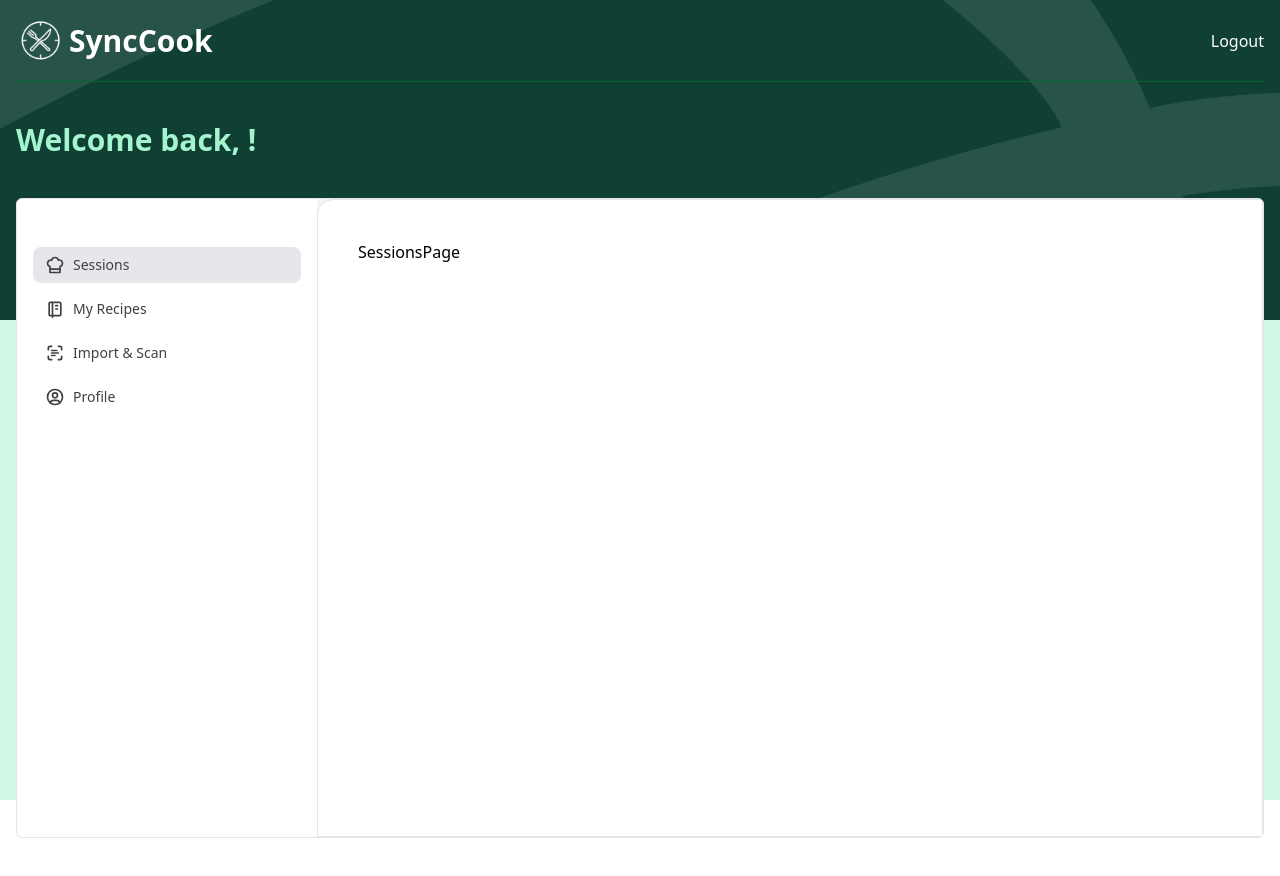
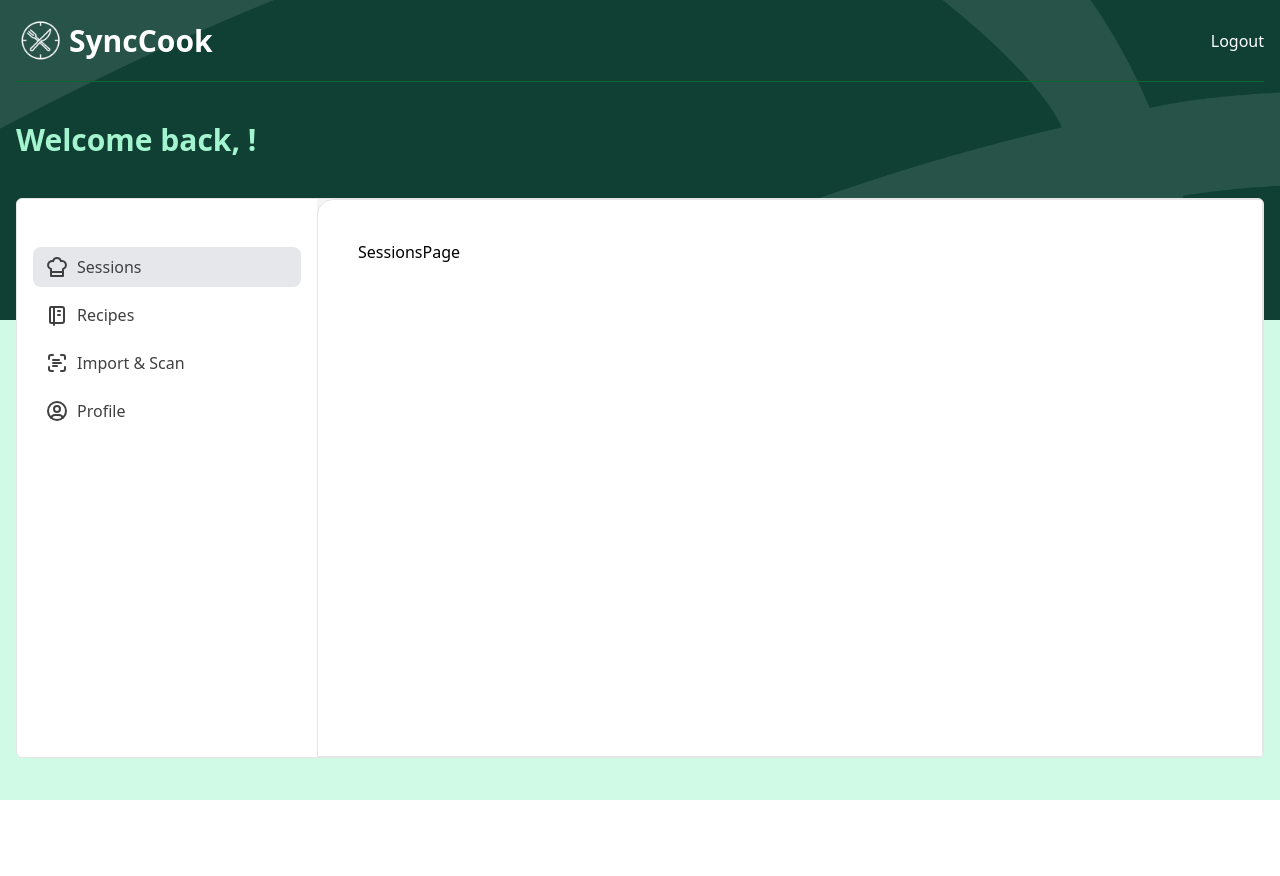
Before and after one commit to xxfmin/synccook, a Next.js app: page /dashboard in a window 1280 px wide. Shown: the top 876 px of the page. After the commit the page ends 838 px from the top, so only its background shows below. Built offline with nearby package versions, Linux system fonts and the light colour scheme; no server answers; sample sign-in values are in the browser's storage.

Commit message:
fixed sidebar items styling

```diff
--- a/components/DashSidebar.tsx
+++ b/components/DashSidebar.tsx
@@ -25,22 +25,22 @@ interface PageConfig {
 const pages: PageConfig[] = [
   {
     label: "Sessions",
-    icon: <IconChefHat className="h-5 w-5 text-neutral-700" />,
+    icon: <IconChefHat className="h-6 w-6 text-neutral-700" />,
     component: <SessionsPage />,
   },
   {
-    label: "My Recipes",
-    icon: <IconNotebook className="h-5 w-5 text-neutral-700" />,
+    label: "Recipes",
+    icon: <IconNotebook className="h-6 w-6 text-neutral-700" />,
     component: <RecipesPage />,
   },
   {
     label: "Import & Scan",
-    icon: <IconTextScan2 className="h-5 w-5 text-neutral-700" />,
+    icon: <IconTextScan2 className="h-6 w-6 text-neutral-700" />,
     component: <ImportScanPage />,
   },
   {
     label: "Profile",
-    icon: <IconUserCircle className="h-5 w-5 text-neutral-700" />,
+    icon: <IconUserCircle className="h-6 w-6 text-neutral-700" />,
     component: <ProfilePage />,
   },
 ];
@@ -55,7 +55,7 @@ export function SidebarDemo() {
     <div
       className={cn(
         "flex w-full flex-1 flex-col overflow-hidden rounded-md border border-neutral-200 bg-gray-100 md:flex-row",
-        "h-[80vh]"
+        "h-[70vh]"
       )}
     >
       <Sidebar open={open} setOpen={setOpen} animate={false}>
@@ -72,7 +72,7 @@ export function SidebarDemo() {
                   )}
                 >
                   {icon}
-                  <span className="text-neutral-700 text-sm">{label}</span>
+                  <span className="text-neutral-700">{label}</span>
                 </button>
               ))}
             </div>
```
